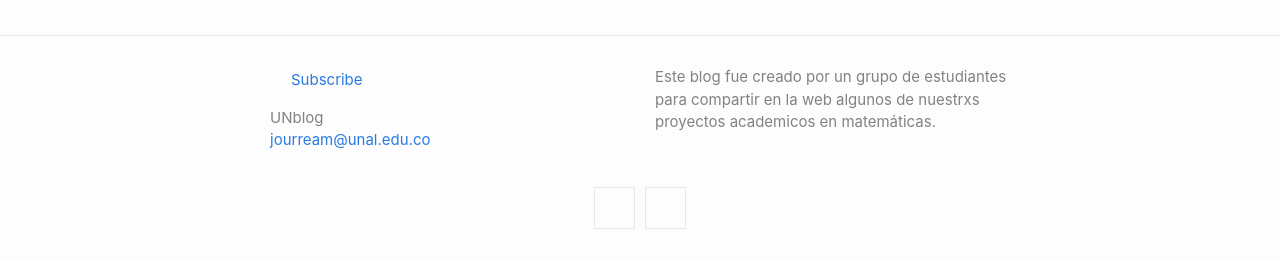
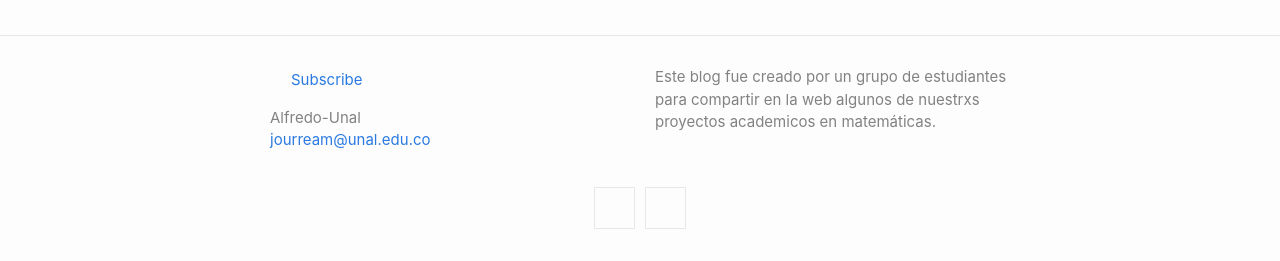
Before and after one commit to Alfredo-Unal/TheNBlog, a Jekyll site: the page built from index.markdown, in a window 1280 px wide. Shown: the part 636-897 px from the top of the page. Built offline with Jekyll 4.4.1, drawn with Linux system fonts in a browser that asks for light colours; nearby versions of some CDN libraries.

Commit message:
First Commit

```diff
--- a/_config.yml
+++ b/_config.yml
@@ -1,10 +1,12 @@
 title: Let $\mathbb{N}$ be a Blog
 author:
-  name: UNblog
+  name: Alfredo-Unal
   email: jourream@unal.edu.co
 description: > # this means to ignore newlines until "show_excerpts:"
   Este blog fue creado por un grupo de estudiantes para compartir en la web
   algunos de nuestrxs proyectos academicos en matemáticas.
+baseurl: "LetNbeaBlog"
+url: ""
 show_excerpts: false # set to true to show excerpts on the homepage
 
 # Minima date format
@@ -15,7 +17,7 @@ minima:
   # generate social links in footer
   social_links:
     twitter: sin_usuario
-    github:  UNblog
+    github:  Alfredo-Unal
     # devto: jekyll
     # dribbble: jekyll
     # facebook: jekyll
```
Also changed, not shown: README.md.
